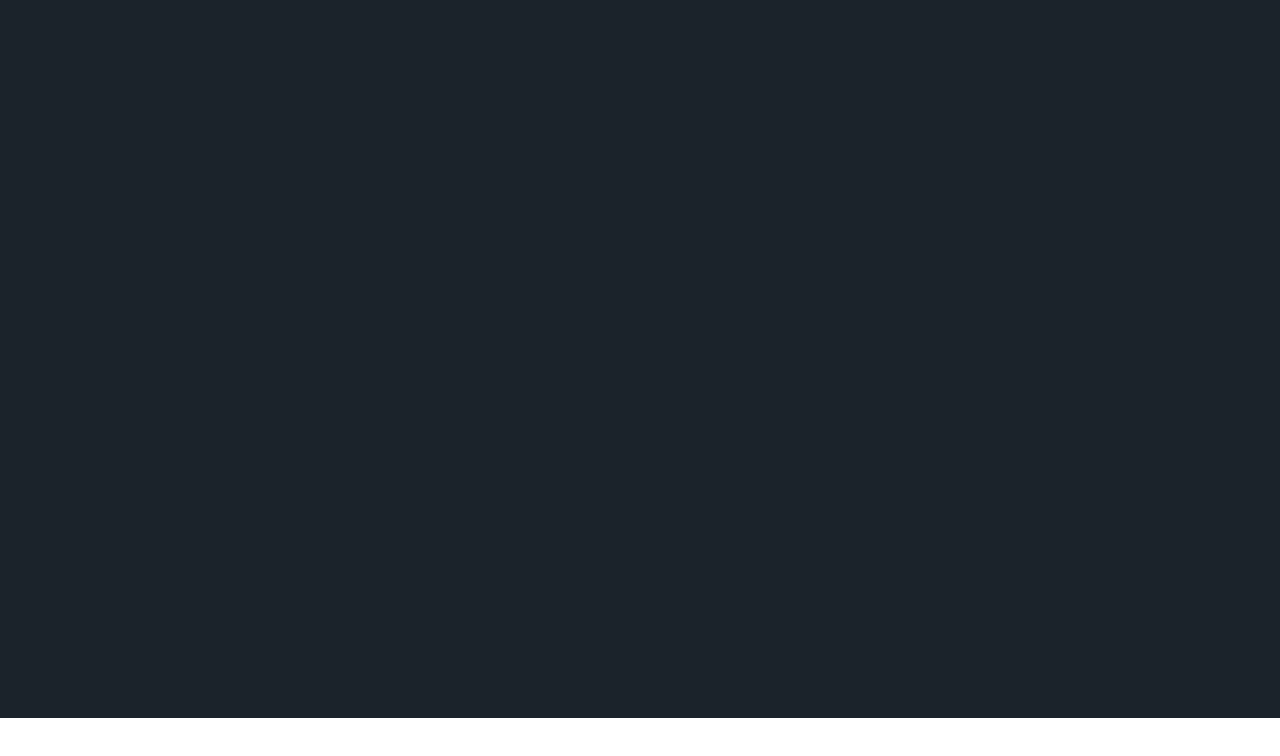
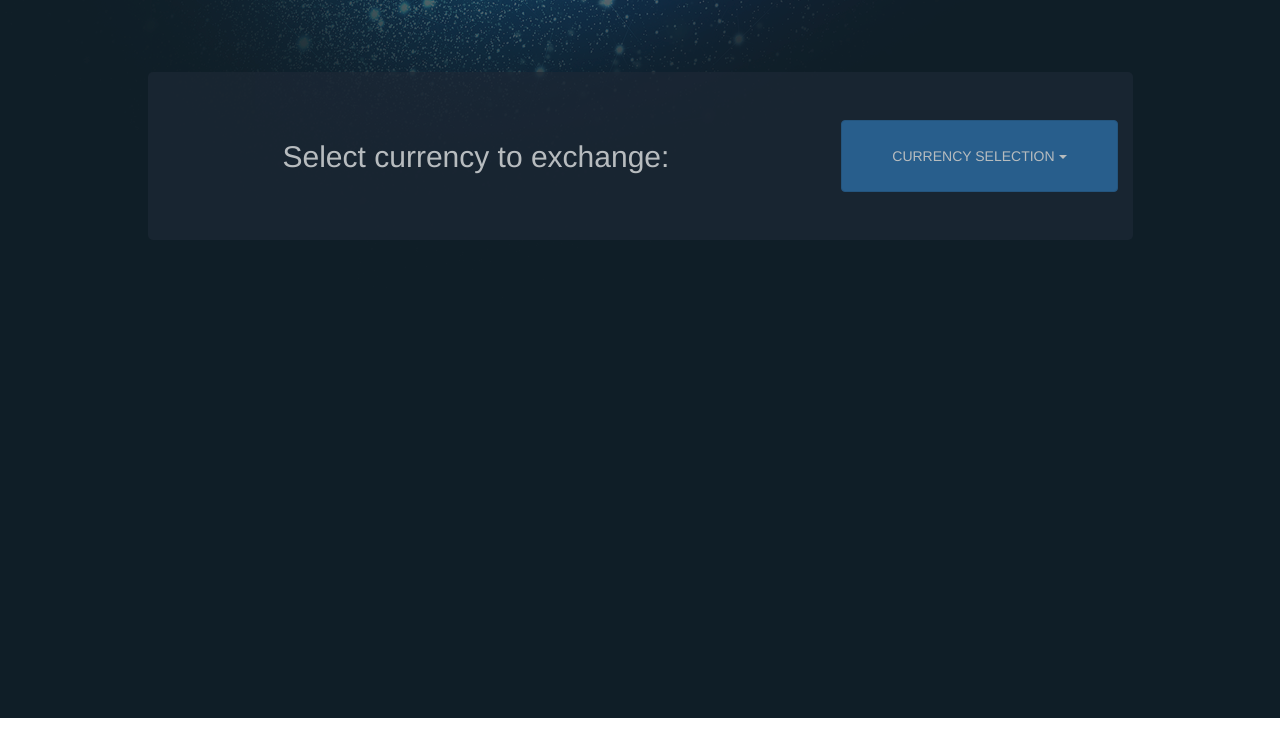
Before and after one commit to Maroni19/currency-exchange, a website: page index.html in a window 1280 px wide. Drawn offline with nearby package versions, Linux system fonts and the light colour scheme.

Commit message:
create jombotron

```diff
--- a/index.html
+++ b/index.html
@@ -12,8 +12,20 @@
 <body>
     <section id="hero" class="hero-section">
         <div class="wrap">
-            <div class="currency-selection">
-
+            <div id="currency" class="jumbotron">
+                <div class="container cf">
+                    <h2 class="h2-text pull-left">Select currency to exchange:</h2>
+                    <div class="dropdown pull-right">
+                      <button id="btn1" class="btn btn-primary dropdown-toggle" type="button" data-toggle="dropdown">CURRENCY SELECTION
+                      <span class="caret"></span></button>
+                      <ul id="dropdown1" class="dropdown-menu">
+                        <li><a href="#">USD</a></li>
+                        <li><a href="#">EUR</a></li>
+                        <li><a href="#">RUB</a></li>
+                        <li><a href="#">GBR</a></li>
+                      </ul>
+                    </div>
+                  </div>
             </div>
             <div class="cource">
 
--- a/scss/home.scss
+++ b/scss/home.scss
@@ -1,3 +1,49 @@
+// Position
+// ---------------------------
+.rel {
+    position: relative;
+  }
+
+  .abs {
+    position: absolute;
+  }
+
+  .fixed {
+    position: fixed;
+  }
+
+  // Float
+  // ---------------------------
+  .pull-left {
+    float: left;
+  }
+
+  .pull-right {
+    float: right;
+  }
+
+  .cf {
+    &:after {
+      content: '';
+      display: table;
+      clear: both;
+    }
+  }
+
+  // Display Values
+  // -------------------------
+
+  .inline {
+    display: inline;
+  }
+
+  .block {
+    display: block;
+  }
+
+  .inline-block {
+    display: inline-block;
+  }
 html {
     margin: 0;
     padding: 0;
@@ -6,10 +52,31 @@ html {
 .hero-section {
     min-height: 718px;
     width: 100%;
-    background-color: #1b232b;
+    background: url("../../img/background.png") no-repeat center center;
+    background-size: cover;
+
 
 }
 .wrap {
-    min-width: 985px;
+    width: 985px;
     margin: 0 auto;
+    padding-top: 72px;
+
 }
+#currency{
+    border-radius: 5px;
+    background-color: #1d2836;
+    opacity: .7;
+
+}
+.h2-text {
+    padding-left: 120px;
+    color: white;
+
+}
+#btn1 {
+    padding: 25px 50px;
+}
+#dropdown1 {
+    min-width: 275px;
+}
```
Also changed, not shown: css/home.css, img/background.png (added).
